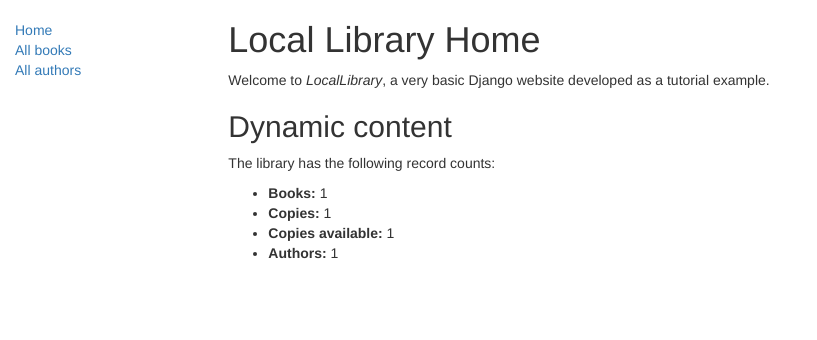
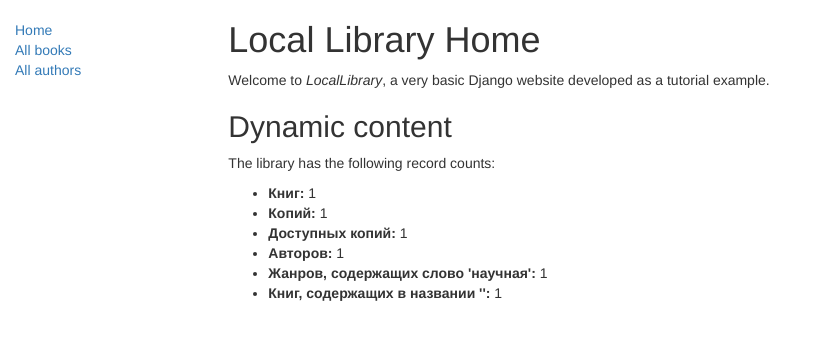
Before and after one commit to ShikiBot/library, a Django app: template locallibrary/locallibrary/catalog/templates/index.html in a window 1280 px wide. Shown: the top 340 px of the page, without its empty margins (0-817 px from the left). Run offline with Django 3.2, Linux system fonts and the light colour scheme; the template is opened without the code that fills it: most values are stand-ins (such as "Sample title", 1, 10 or a date in 2020); some libraries are stand-ins or nearby versions.

Commit message:
new strings on web page

```diff
--- a/locallibrary/locallibrary/catalog/templates/base_generic.html
+++ b/locallibrary/locallibrary/catalog/templates/base_generic.html
@@ -1,7 +1,7 @@
 <!DOCTYPE html>
 <html lang="en">
     <head>
-        {% block title %}<title>Local Library</title>{% endblock %}
+        {% block title %}<title>Bruh Library</title>{% endblock %}
         <meta charset="utf-8">
         <meta name="viewport" content="width=device-width, initial-scale=1">
         <link rel="stylesheet" href="https://maxcdn.bootstrapcdn.com/bootstrap/3.3.7/css/bootstrap.min.css">
--- a/locallibrary/locallibrary/catalog/templates/index.html
+++ b/locallibrary/locallibrary/catalog/templates/index.html
@@ -5,9 +5,11 @@
 <h2>Dynamic content</h2>
 <p>The library has the following record counts:</p>
 <ul>
-    <li><strong>Books:</strong> {{ num_books }}</li>
-    <li><strong>Copies:</strong> {{ num_instances }}</li>
-    <li><strong>Copies available:</strong> {{ num_instances_available }}</li>
-    <li><strong>Authors:</strong> {{ num_authors }}</li>
+    <li><strong>Книг:</strong> {{ num_books }}</li>
+    <li><strong>Копий:</strong> {{ num_instances }}</li>
+    <li><strong>Доступных копий:</strong> {{ num_instances_available }}</li>
+    <li><strong>Авторов:</strong> {{ num_authors }}</li>
+    <li><strong>Жанров, содержащих слово 'научная':</strong> {{ num_genre_with_word }}</li>
+    <li><strong>Книг, содержащих в названии '':</strong> {{ num_books_with_word }}</li>
 </ul>
 {% endblock %}
```
Also changed, not shown: locallibrary/locallibrary/catalog/views.py (+7 -1 lines), locallibrary/locallibrary/db.sqlite3.
